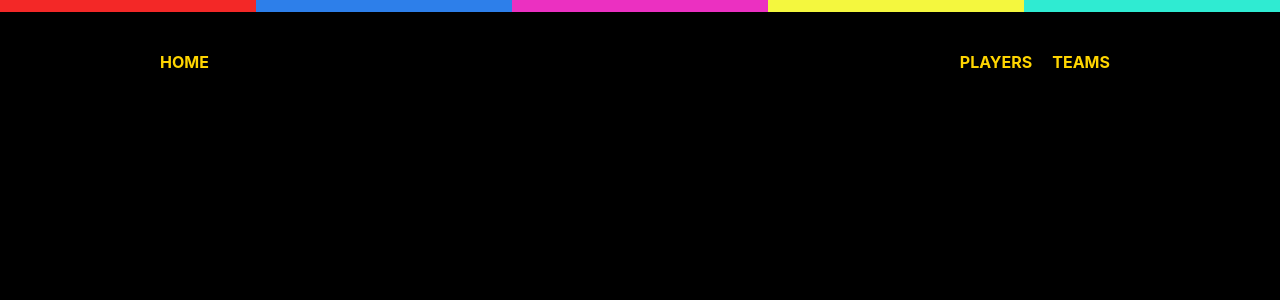
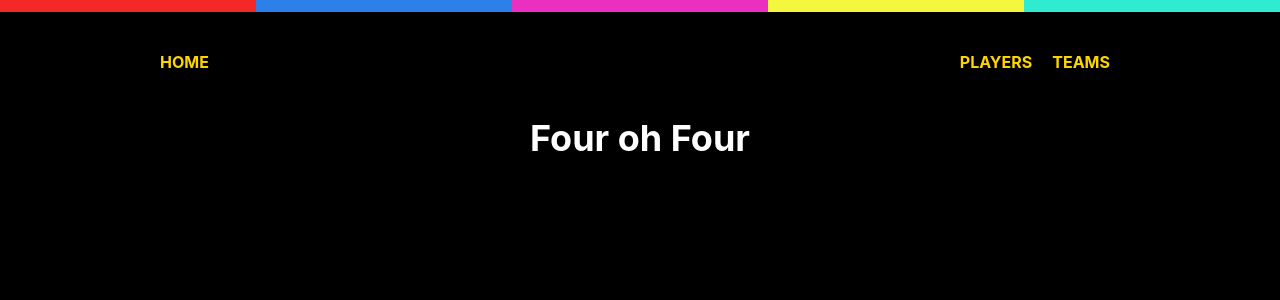
Before and after one commit to uidotdev/react-router-v5-course, a React (Create React App) app: page /1 in a window 1280 px wide. Shown: the top 300 px of the page. Built offline with nearby package versions, Linux system fonts and the light colour scheme; a small style sheet from the web is missing.

Commit message:
Code for 3-catch-all-route

```diff
--- a/src/components/App.js
+++ b/src/components/App.js
@@ -1,7 +1,8 @@
 import * as React from 'react'
 import {
   BrowserRouter as Router,
-  Route
+  Route,
+  Switch
 } from 'react-router-dom'
 import Home from './Home'
 import Players from './Players'
@@ -14,6 +15,7 @@ export default function App () {
       <div>
         <Navbar />
 
+        <Switch>
           <Route path='/' exact>
             <Home />
           </Route>
@@ -23,6 +25,10 @@ export default function App () {
           <Route path='/teams'>
             <Teams />
           </Route>
+          <Route path='*'>
+            <h1 className='text-center'>Four oh Four</h1>
+          </Route>
+        </Switch>
       </div>
     </Router>
   )
```
Lines whose indentation alone changed are shown as unchanged.
